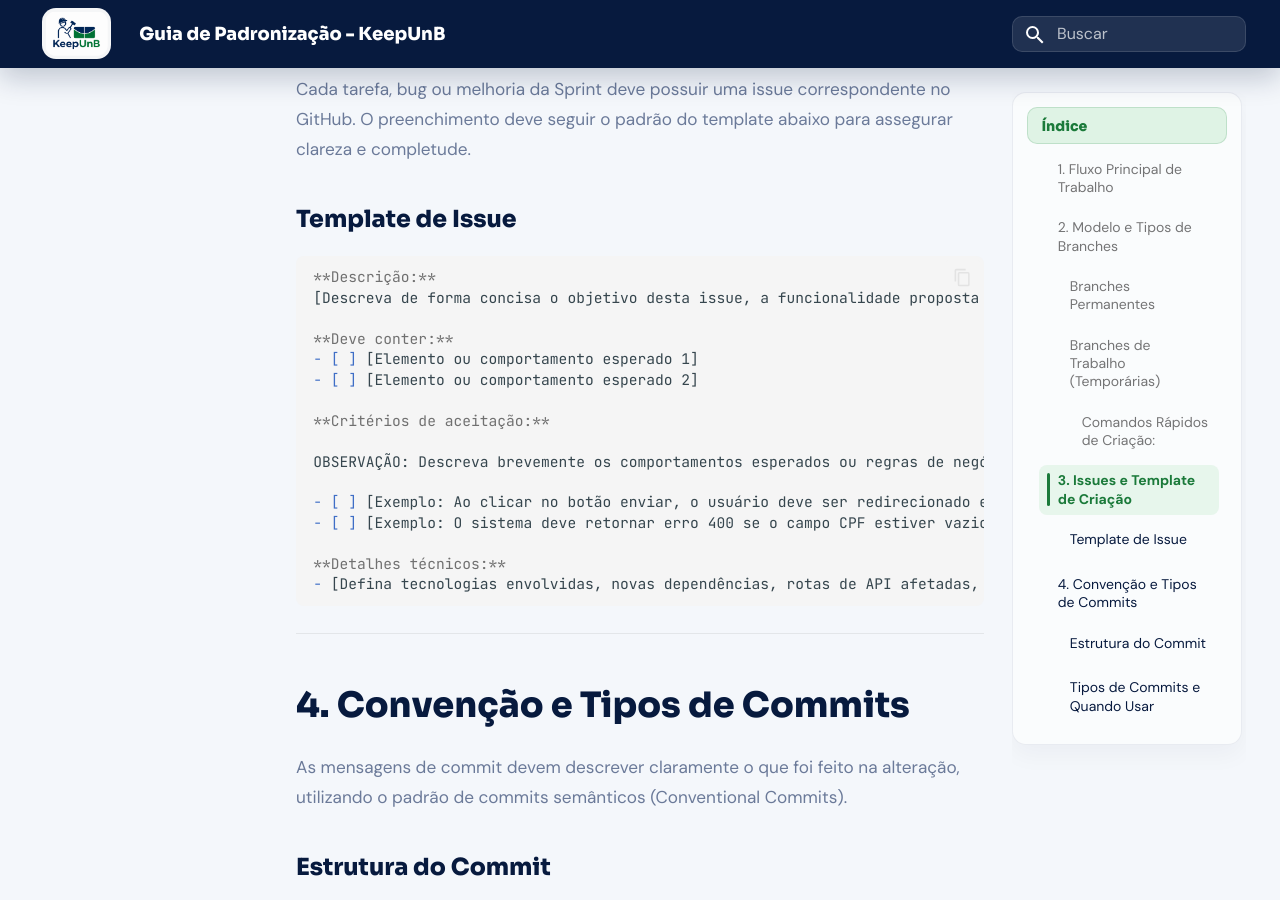
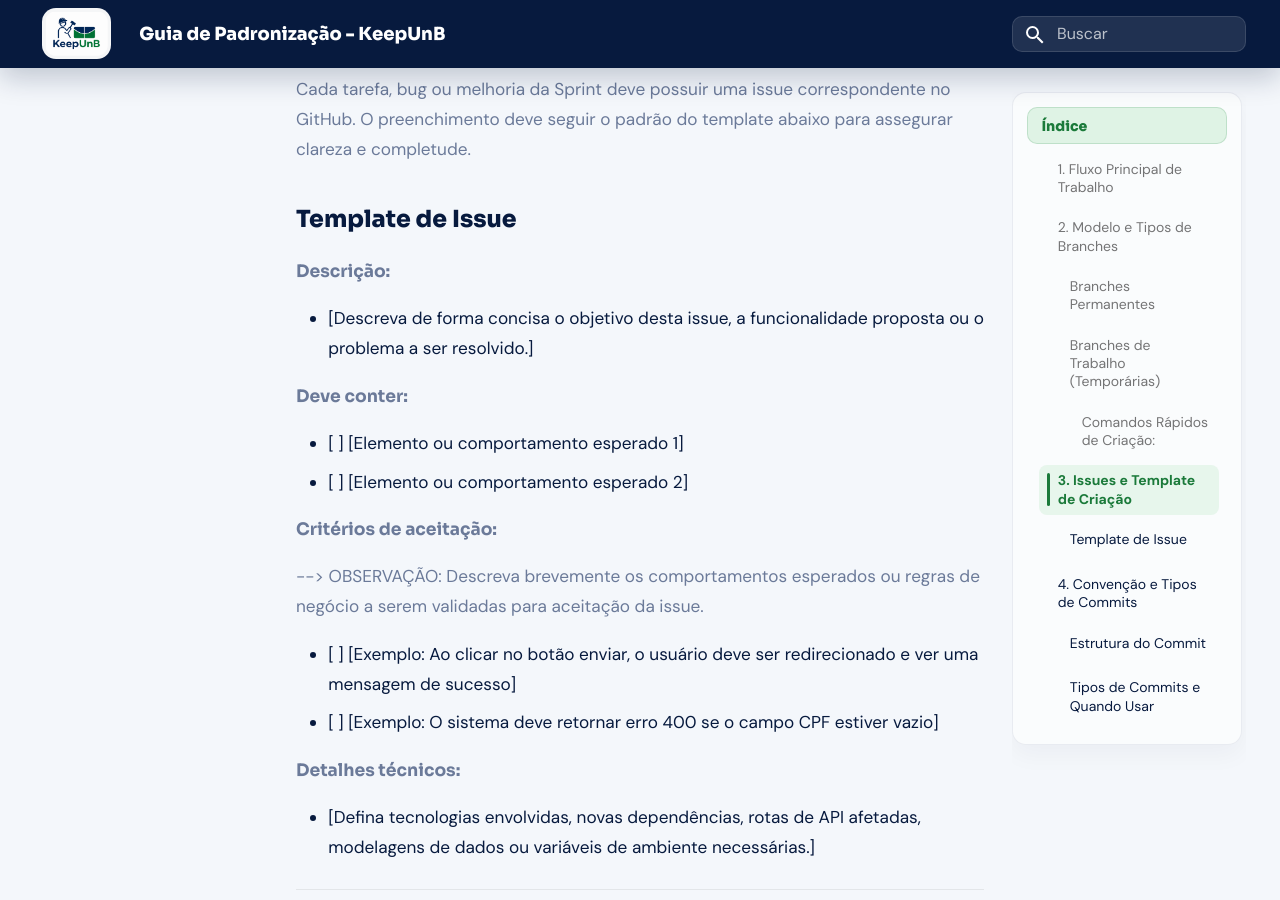
Before and after one commit to FGA0138-MDS-Ajax/2026.1-T03-Parnas, an MkDocs documentation site: the page built from docs/Padronizacao/Politica_branches_commits.md, in a window 1280 px wide and 900 px high, scrolled down 2309 px. Built offline with MkDocs 1.6.1 and Material for MkDocs 9.7.7, drawn with Linux system fonts in a browser that asks for light colours; part of the change alters nothing that is shown.

````diff
--- a/docs/Padronizacao/Politica_branches_commits.md
+++ b/docs/Padronizacao/Politica_branches_commits.md
@@ -60,24 +60,25 @@ Cada tarefa, bug ou melhoria da Sprint deve possuir uma issue correspondente no
 
 ### Template de Issue
 
-```markdown
 **Descrição:**
-[Descreva de forma concisa o objetivo desta issue, a funcionalidade proposta ou o problema a ser resolvido.]
+
+- [Descreva de forma concisa o objetivo desta issue, a funcionalidade proposta ou o problema a ser resolvido.]
 
 **Deve conter:**
+
 - [ ] [Elemento ou comportamento esperado 1]
 - [ ] [Elemento ou comportamento esperado 2]
 
 **Critérios de aceitação:**
 
-OBSERVAÇÃO: Descreva brevemente os comportamentos esperados ou regras de negócio a serem validadas para aceitação da issue.
+--> OBSERVAÇÃO: Descreva brevemente os comportamentos esperados ou regras de negócio a serem validadas para aceitação da issue.
 
 - [ ] [Exemplo: Ao clicar no botão enviar, o usuário deve ser redirecionado e ver uma mensagem de sucesso]
 - [ ] [Exemplo: O sistema deve retornar erro 400 se o campo CPF estiver vazio]
 
 **Detalhes técnicos:**
+
 - [Defina tecnologias envolvidas, novas dependências, rotas de API afetadas, modelagens de dados ou variáveis de ambiente necessárias.]
-```
 
 ---
 
--- a/mkdocs.yml
+++ b/mkdocs.yml
@@ -39,6 +39,7 @@ nav:
       - Documento de Visão: "visao/visao.md"
       - Documento de Arquitetura: "arq/arq.md"
       - Identidade Visual: "identidade_visual/identidade_visual.md"
+      - Padronização: "padronizacao/politica_branches_commits.md"
       - Sobre o banco de dados: "banco-de-dados/diagrama-relacionamento-inicial.md"
 
 
````
